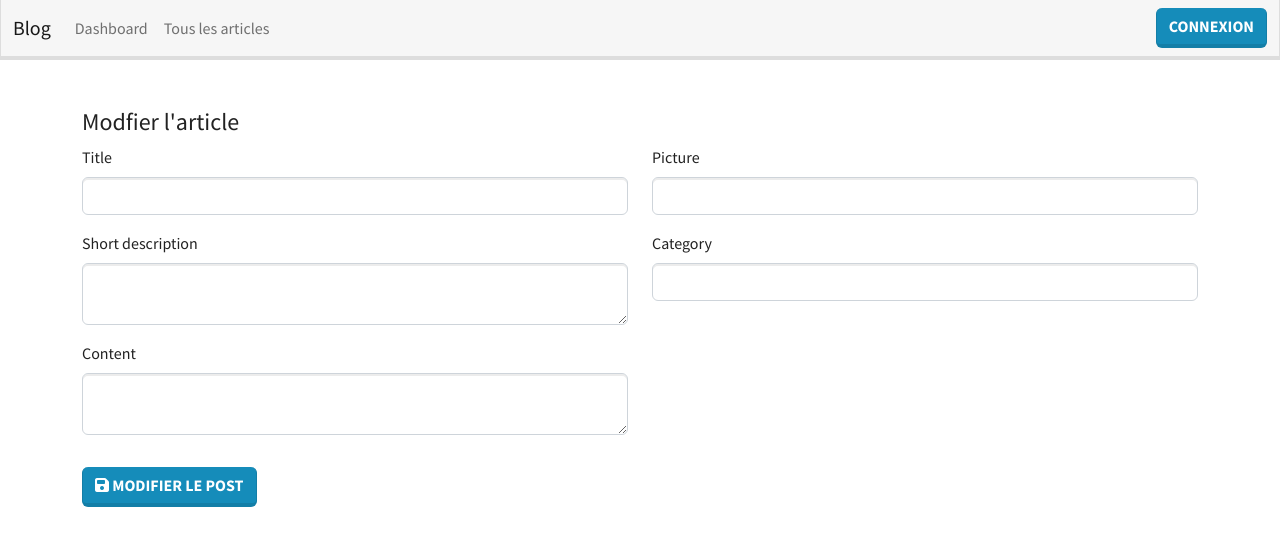
After one commit to JulieDrouin/Blog-Symfony, a Symfony app: template templates/post/edit.html.twig in a window 1280 px wide. The commit adds this page. Shown: the top 546 px of the page. Run offline with Twig, Linux system fonts and the light colour scheme; the template is opened without the code that fills it, so the values that code supplies are empty; form fields are guessed from the names that the template uses; some libraries are stand-ins or nearby versions.

Commit message:
feat: add formulaire edit post && function edit

```diff
--- /dev/null
+++ b/templates/post/edit.html.twig
@@ -0,0 +1,31 @@
+{% extends "base.html.twig" %}
+
+{% block title %}
+    Modification de l'article {{ post.title }}
+{% endblock %}
+
+{% block body %}
+    <h4>
+        Modfier l'article {{ post.title }}
+    </h4>
+    {{ form_start(formView) }}
+    {{ form_errors(formView) }}
+    <div class="row">
+        <div class="col">
+            {{ form_row(formView.title) }}
+            {{ form_row(formView.shortDescription) }}
+            {{ form_row(formView.content) }}
+        </div>
+        <div class="col">
+            {{ form_row(formView.picture) }}
+            {{ form_row(formView.category) }}
+        </div>
+        <div class="mt-3">
+            <button type="submit" class="btn btn-primary" role="button">
+                <i class="fas fa-save"></i>
+                Modifier le post
+            </button>
+        </div>
+    </div>
+    {{ form_end(formView) }}
+{% endblock %}
```
Also changed, not shown: src/Controller/PostController.php (+40 -1 lines), src/Entity/Post.php (+5 -5 lines), templates/security/login.html.twig (+19 -15 lines).
